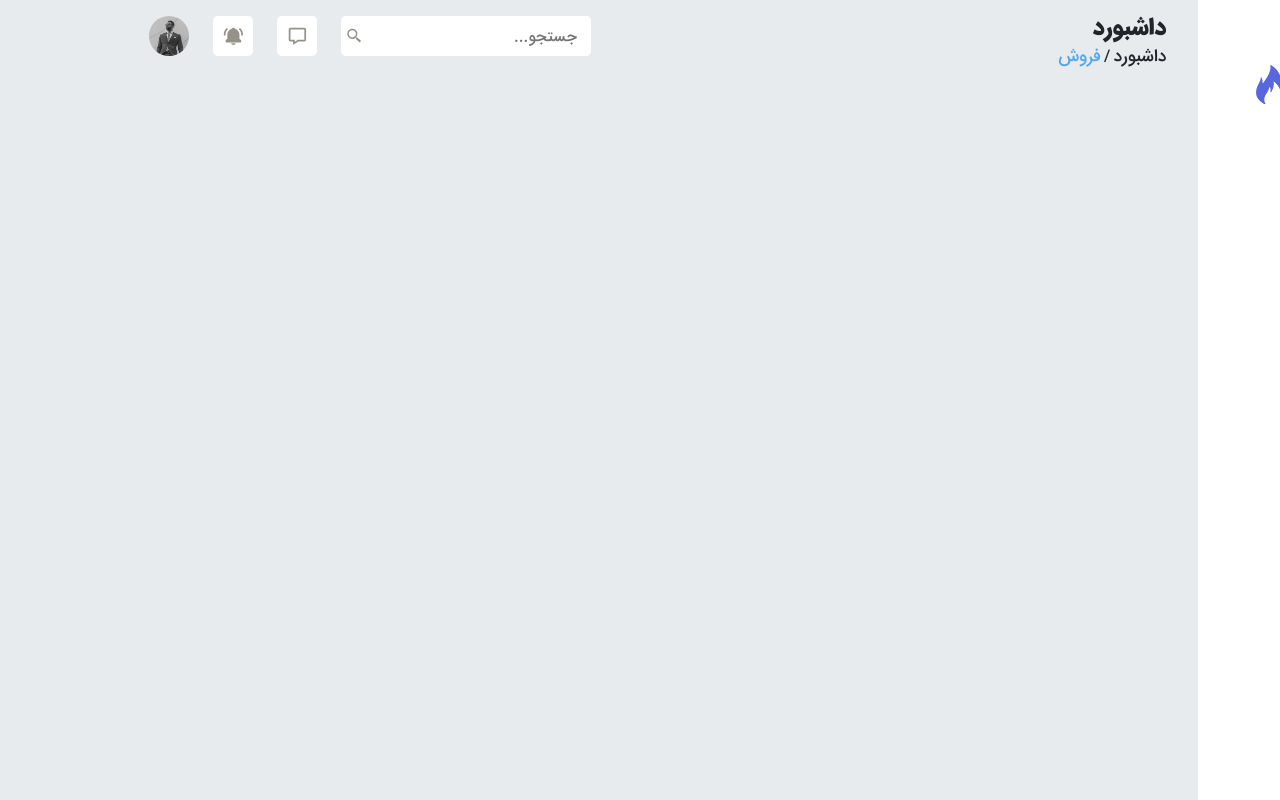
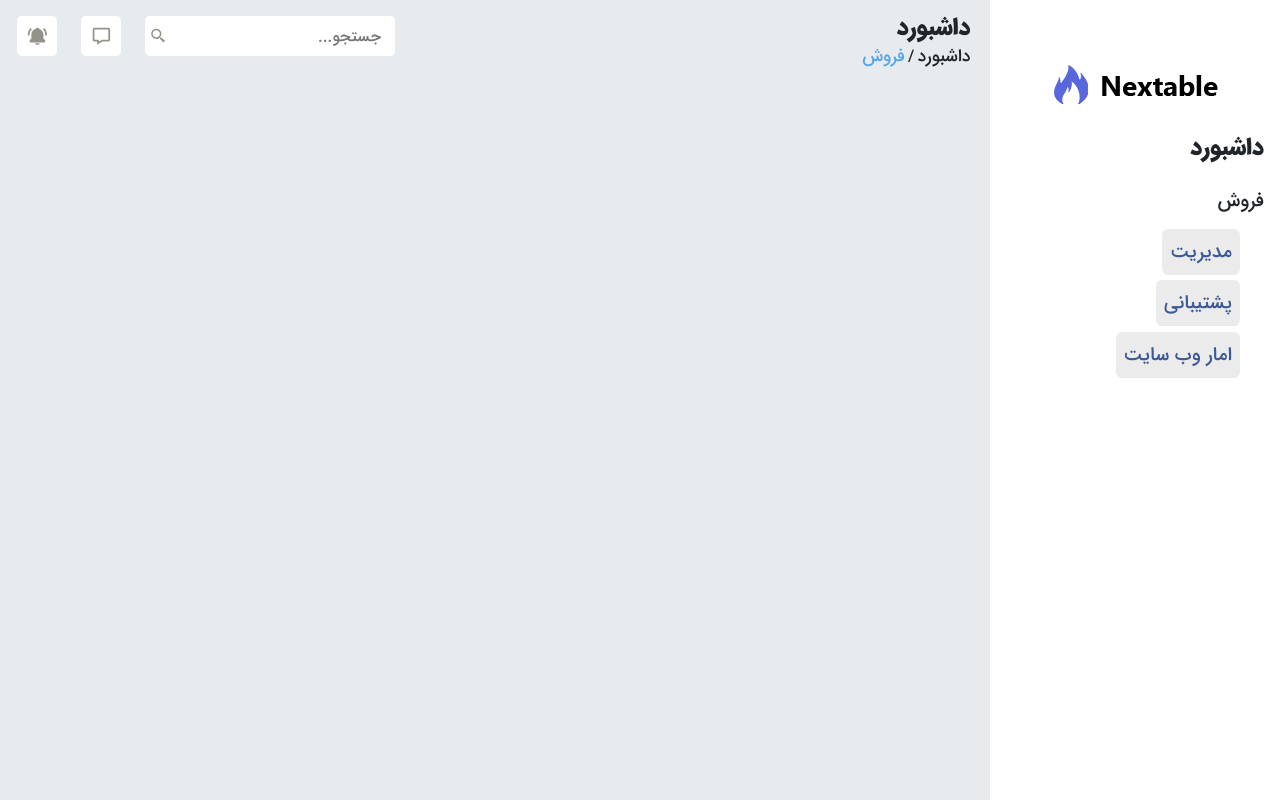
Before and after one commit to mohammadmehdidalvandii/nextable-cms, a React (Vite) app: page / in a window 1280 px wide. Built offline with nearby package versions, Linux system fonts and the light colour scheme.

Commit message:
add new style side bar

```diff
--- a/src/components/Module/SideBar/Sidebar.css
+++ b/src/components/Module/SideBar/Sidebar.css
@@ -1,7 +1,8 @@
 .sidebar{
     display: block;
-    width: 100%;
+    width: 290px;
     height: 100dvh;
+    position: fixed;
     background-color: var(--color-white);
     z-index: 999;
 }
```
